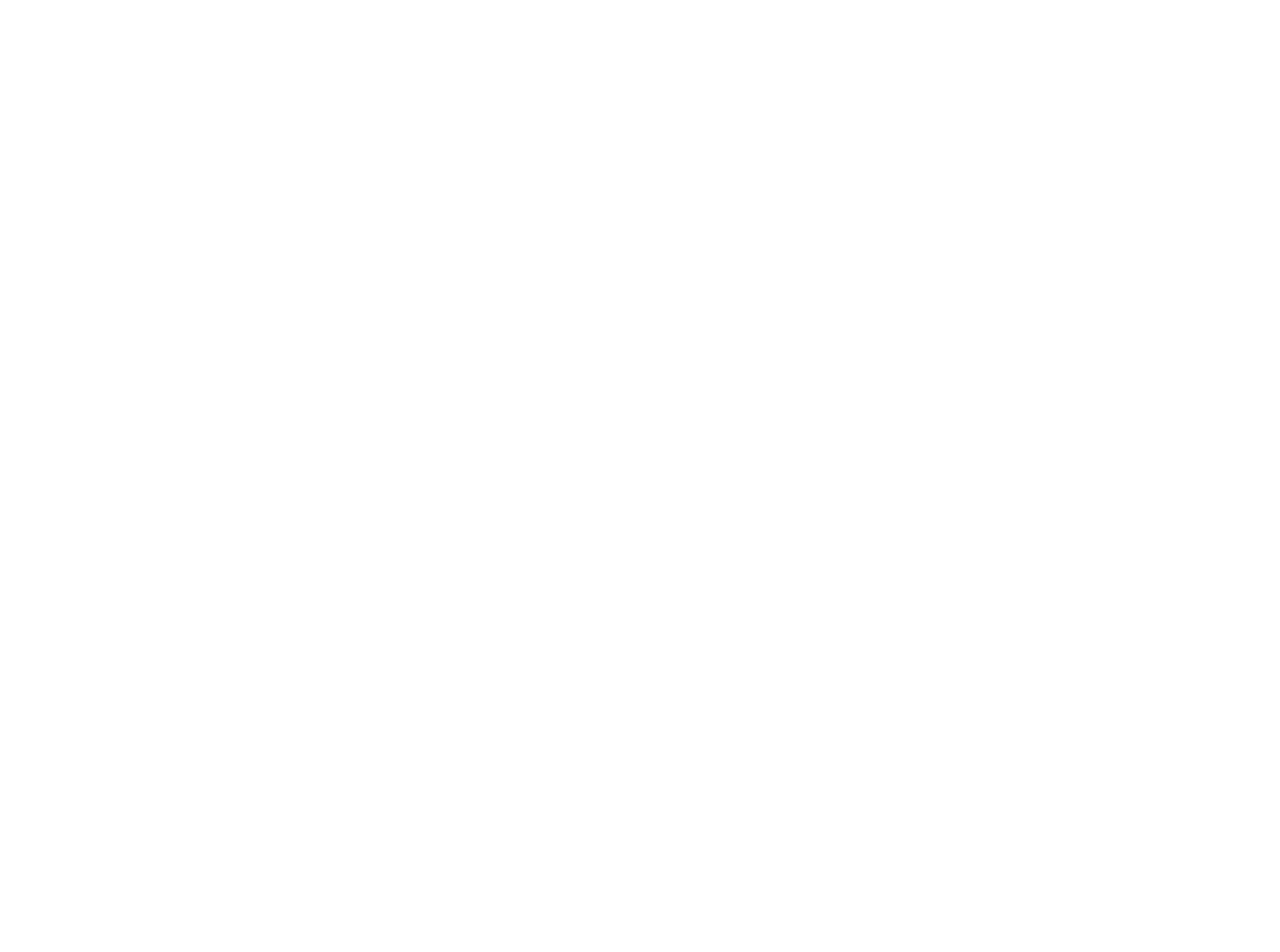
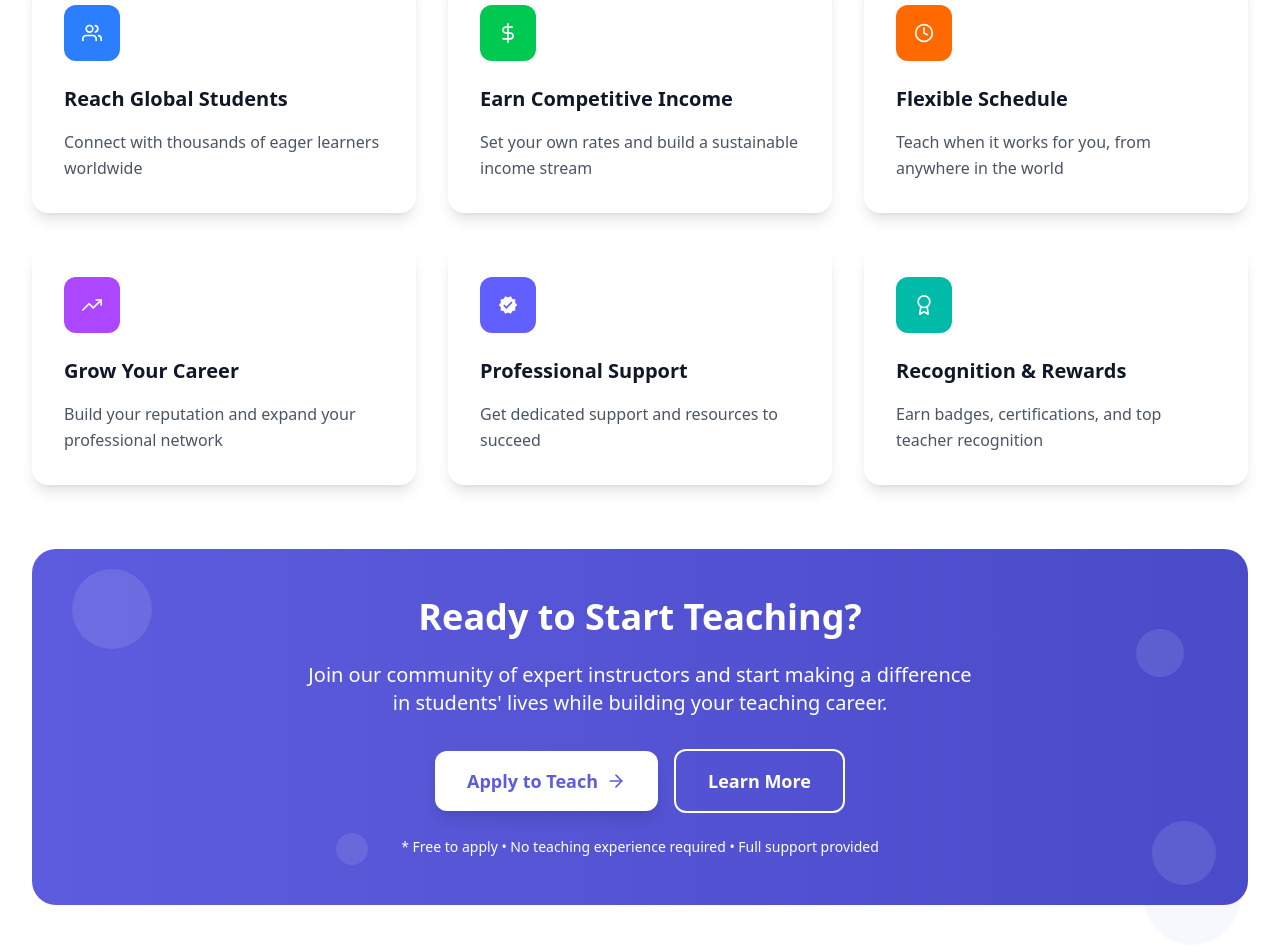
Before and after one commit to usernayeem/scic-11-assignment-07-client, a React (Vite) app: page / in a window 1280 px wide. Shown: the part 2160-3112 px from the top of the page. Before the commit the page ends 1757 px from the top, so only its background shows below. Built offline with nearby package versions, Linux system fonts and the light colour scheme.

Commit message:
develop teacher-cta section

```diff
--- /dev/null
+++ b/src/components/TeacherCTA.jsx
@@ -0,0 +1,141 @@
+import React from "react";
+import {
+  FiUsers,
+  FiDollarSign,
+  FiClock,
+  FiTrendingUp,
+  FiArrowRight,
+  FiStar,
+  FiAward,
+  FiGlobe,
+} from "react-icons/fi";
+import { MdSchool, MdVerified } from "react-icons/md";
+
+export const TeacherCTA = () => {
+  const benefits = [
+    {
+      icon: FiUsers,
+      title: "Reach Global Students",
+      description: "Connect with thousands of eager learners worldwide",
+      color: "bg-blue-500",
+    },
+    {
+      icon: FiDollarSign,
+      title: "Earn Competitive Income",
+      description: "Set your own rates and build a sustainable income stream",
+      color: "bg-green-500",
+    },
+    {
+      icon: FiClock,
+      title: "Flexible Schedule",
+      description: "Teach when it works for you, from anywhere in the world",
+      color: "bg-orange-500",
+    },
+    {
+      icon: FiTrendingUp,
+      title: "Grow Your Career",
+      description: "Build your reputation and expand your professional network",
+      color: "bg-purple-500",
+    },
+    {
+      icon: MdVerified,
+      title: "Professional Support",
+      description: "Get dedicated support and resources to succeed",
+      color: "bg-indigo-500",
+    },
+    {
+      icon: FiAward,
+      title: "Recognition & Rewards",
+      description: "Earn badges, certifications, and top teacher recognition",
+      color: "bg-teal-500",
+    },
+  ];
+
+  return (
+    <section className="py-20 px-4 sm:px-6 lg:px-8 bg-white dark:bg-gray-900 relative overflow-hidden">
+      {/* Background Pattern */}
+      <div className="absolute inset-0 opacity-5 dark:opacity-10">
+        <div className="absolute top-20 left-10 w-32 h-32 bg-[#5D5CDE] rounded-full"></div>
+        <div className="absolute top-40 right-20 w-20 h-20 bg-[#5D5CDE] rounded-full"></div>
+        <div className="absolute bottom-20 left-1/4 w-16 h-16 bg-[#5D5CDE] rounded-full"></div>
+        <div className="absolute bottom-10 right-10 w-24 h-24 bg-[#5D5CDE] rounded-full"></div>
+      </div>
+
+      <div className="max-w-7xl mx-auto relative z-10">
+        {/* Header Section */}
+        <div className="text-center mb-16">
+          <div className="flex items-center justify-center w-20 h-20 bg-[#5D5CDE] bg-opacity-10 rounded-2xl mx-auto mb-6">
+            <MdSchool className="text-white text-3xl" />
+          </div>
+          <h2 className="text-4xl md:text-5xl lg:text-6xl font-bold text-gray-900 dark:text-white mb-6">
+            Inspire the Next Generation
+          </h2>
+          <p className="text-xl md:text-2xl text-gray-600 dark:text-gray-300 max-w-4xl mx-auto mb-8">
+            Join thousands of passionate educators who are shaping the future
+            through online teaching. Share your expertise, inspire learners, and
+            build a rewarding career on EduManage.
+          </p>
+        </div>
+
+        {/* Benefits Grid */}
+        <div className="grid grid-cols-1 md:grid-cols-2 lg:grid-cols-3 gap-8 mb-16">
+          {benefits.map((benefit, index) => {
+            const IconComponent = benefit.icon;
+            return (
+              <div
+                key={index}
+                className="bg-white dark:bg-gray-800 rounded-2xl p-8 shadow-lg hover:shadow-xl transition-all duration-300 hover:-translate-y-1 group"
+              >
+                <div
+                  className={`w-14 h-14 ${benefit.color} rounded-xl flex items-center justify-center mb-6 group-hover:scale-110 transition-transform duration-300`}
+                >
+                  <IconComponent className="text-white text-xl" />
+                </div>
+                <h3 className="text-xl font-bold text-gray-900 dark:text-white mb-4 group-hover:text-[#5D5CDE] transition-colors duration-200">
+                  {benefit.title}
+                </h3>
+                <p className="text-gray-600 dark:text-gray-300 leading-relaxed">
+                  {benefit.description}
+                </p>
+              </div>
+            );
+          })}
+        </div>
+
+        {/* CTA Section */}
+        <div className="bg-gradient-to-r from-[#5D5CDE] to-[#4A4BC9] rounded-3xl p-8 md:p-12 text-center relative overflow-hidden">
+          {/* Background Pattern */}
+          <div className="absolute inset-0 opacity-10">
+            <div className="absolute top-5 left-10 w-20 h-20 bg-white rounded-full"></div>
+            <div className="absolute top-20 right-16 w-12 h-12 bg-white rounded-full"></div>
+            <div className="absolute bottom-10 left-1/4 w-8 h-8 bg-white rounded-full"></div>
+            <div className="absolute bottom-5 right-8 w-16 h-16 bg-white rounded-full"></div>
+          </div>
+
+          <div className="relative z-10">
+            <h3 className="text-3xl md:text-4xl font-bold text-white mb-6">
+              Ready to Start Teaching?
+            </h3>
+            <p className="text-xl text-white text-opacity-90 mb-8 max-w-2xl mx-auto">
+              Join our community of expert instructors and start making a
+              difference in students' lives while building your teaching career.
+            </p>
+            <div className="flex flex-col sm:flex-row gap-4 justify-center items-center">
+              <button className="bg-white text-[#5D5CDE] px-8 py-4 rounded-xl font-bold text-lg hover:bg-gray-100 transition-all duration-200 flex items-center space-x-2 shadow-lg hover:shadow-xl hover:-translate-y-1">
+                <span>Apply to Teach</span>
+                <FiArrowRight className="w-5 h-5" />
+              </button>
+              <button className="bg-transparent border-2 border-white text-white px-8 py-4 rounded-xl font-bold text-lg hover:bg-white hover:text-[#5D5CDE] transition-all duration-200">
+                Learn More
+              </button>
+            </div>
+            <p className="text-white text-opacity-75 mt-6 text-sm">
+              * Free to apply • No teaching experience required • Full support
+              provided
+            </p>
+          </div>
+        </div>
+      </div>
+    </section>
+  );
+};
--- a/src/pages/Home.jsx
+++ b/src/pages/Home.jsx
@@ -1,12 +1,14 @@
 import React from "react";
 import { Banner } from "../components/Banner";
 import { Partners } from "../components/Partners";
+import { TeacherCTA } from "../components/TeacherCTA";
 
 export const Home = () => {
   return (
     <div>
       <Banner />
       <Partners />
+      <TeacherCTA />
     </div>
   );
 };
```
